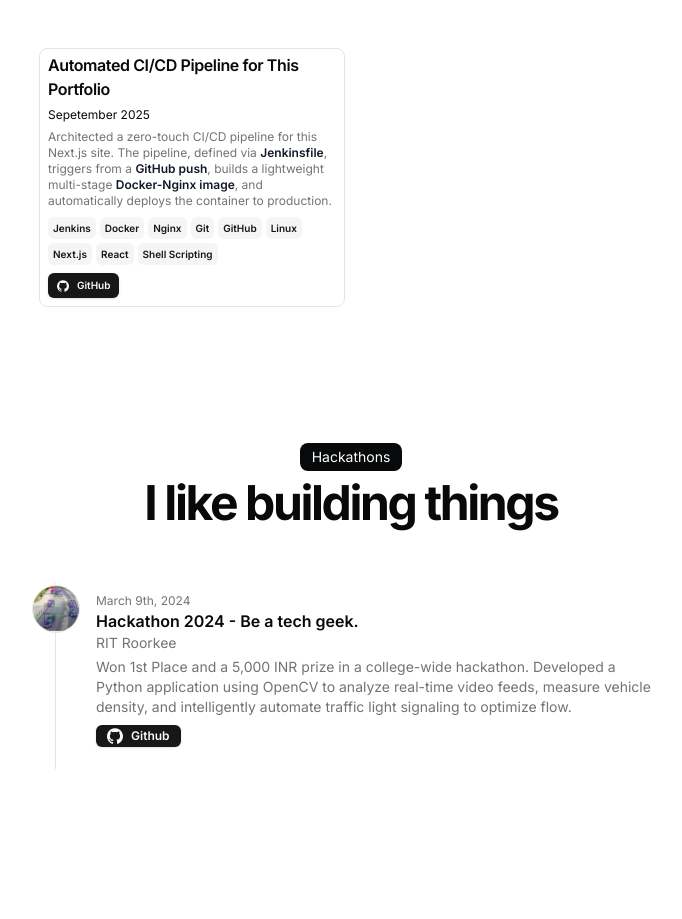
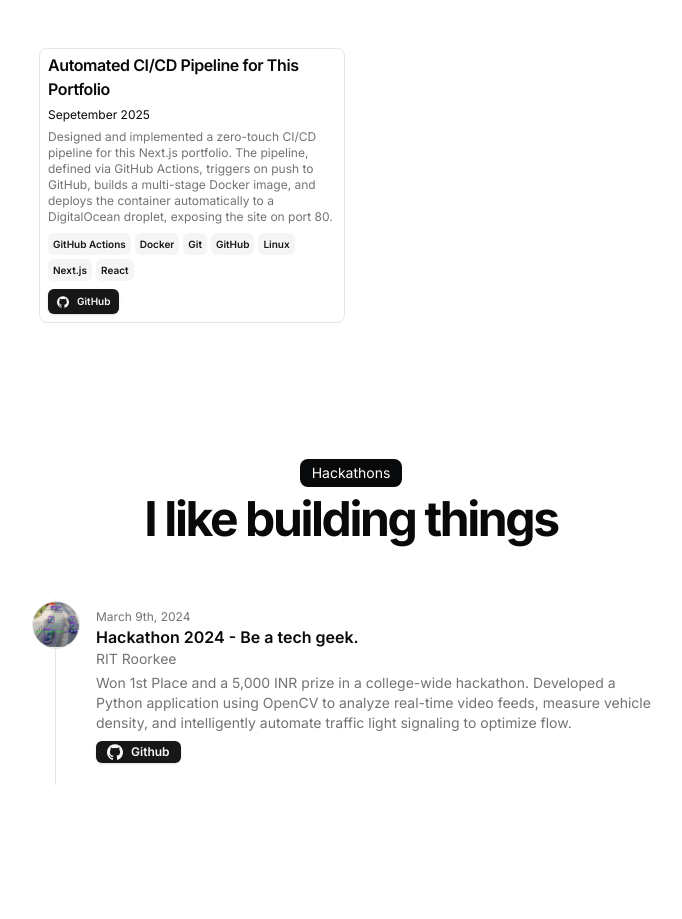
Before and after one commit to ShenLongVansh/portfolio, a Next.js app: page / in a window 1280 px wide. Shown: the part 1160-2079 px from the top of the page, without its empty margins (289-971 px from the left). Built offline with nearby package versions, Linux system fonts and the light colour scheme.

Commit message:
made some changes to the projects to check if the build is triggered automatically or not.

```diff
--- a/src/data/resume.tsx
+++ b/src/data/resume.tsx
@@ -84,28 +84,25 @@ summary:
       href: "https://github.com/ShenLongVansh/portfolio",
       dates: "Sepetember 2025",
       active: true,
-      description:
-        "Architected a zero-touch CI/CD pipeline for this Next.js site. The pipeline, defined via **Jenkinsfile**, triggers from a **GitHub push**, builds a lightweight multi-stage **Docker-Nginx image**, and automatically deploys the container to production.",
+      description: "Designed and implemented a zero-touch CI/CD pipeline for this Next.js portfolio. The pipeline, defined via GitHub Actions, triggers on push to GitHub, builds a multi-stage Docker image, and deploys the container automatically to a DigitalOcean droplet, exposing the site on port 80.",
       technologies: [
-        "Jenkins",
+        "GitHub Actions",
         "Docker",
-        "Nginx",
         "Git",
         "GitHub",
         "Linux",
         "Next.js",
         "React",
-        "Shell Scripting",
       ],
       links: [
         {
           type: "GitHub",
-          href: "",
+          href: "https://github.com/ShenLongVansh/portfolio",
           icon: <Icons.github className="size-3" />,
         },
       ],
-      image: "", // See note below
-      video: "", // See note below
+      image: "", // will work using s3 bucket in the future
+      video: "", // will work using s3 bucket in the future
     },
   ],
   hackathons: [
```
Also changed, not shown: 1 other file (tests, documents, lock files or other folders).
